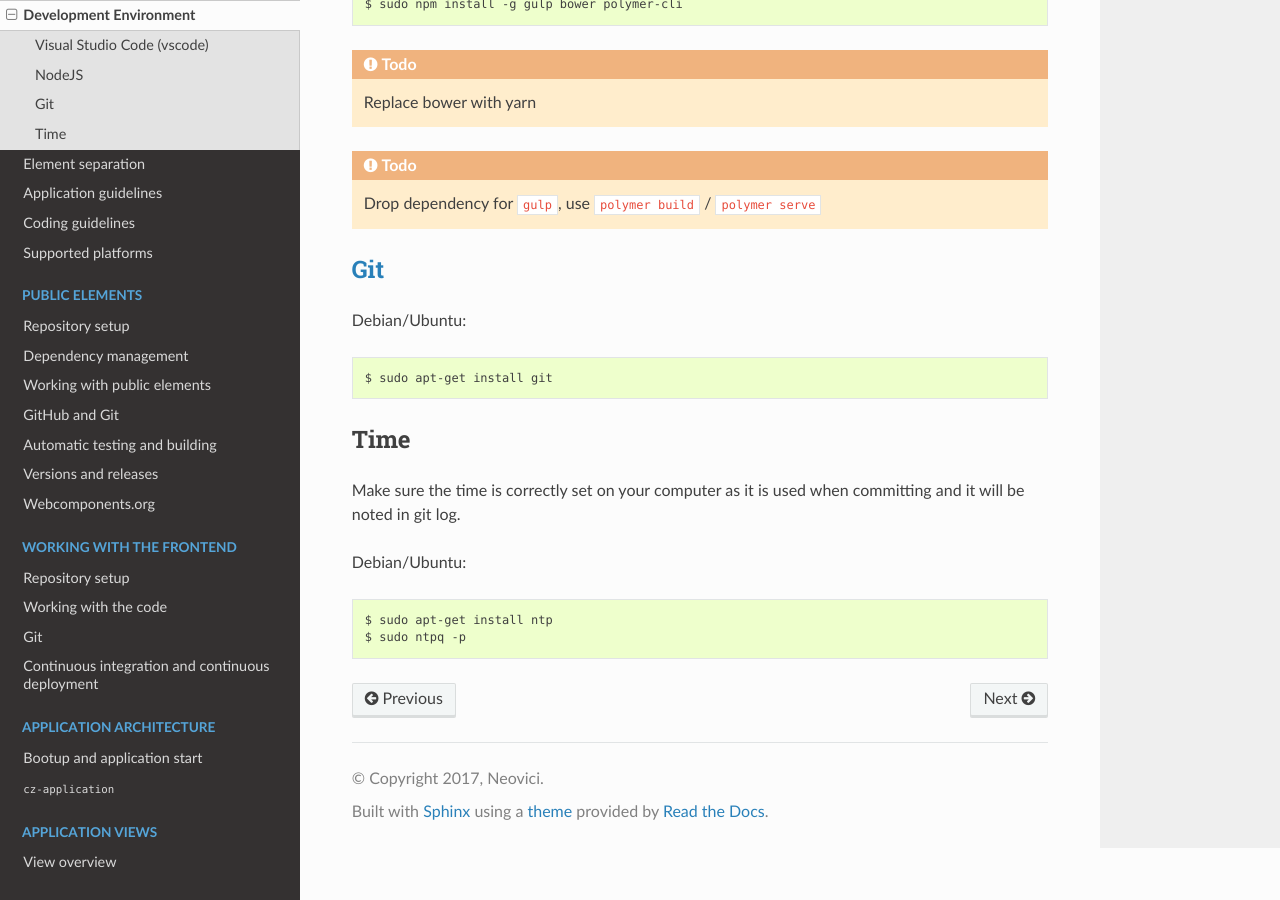
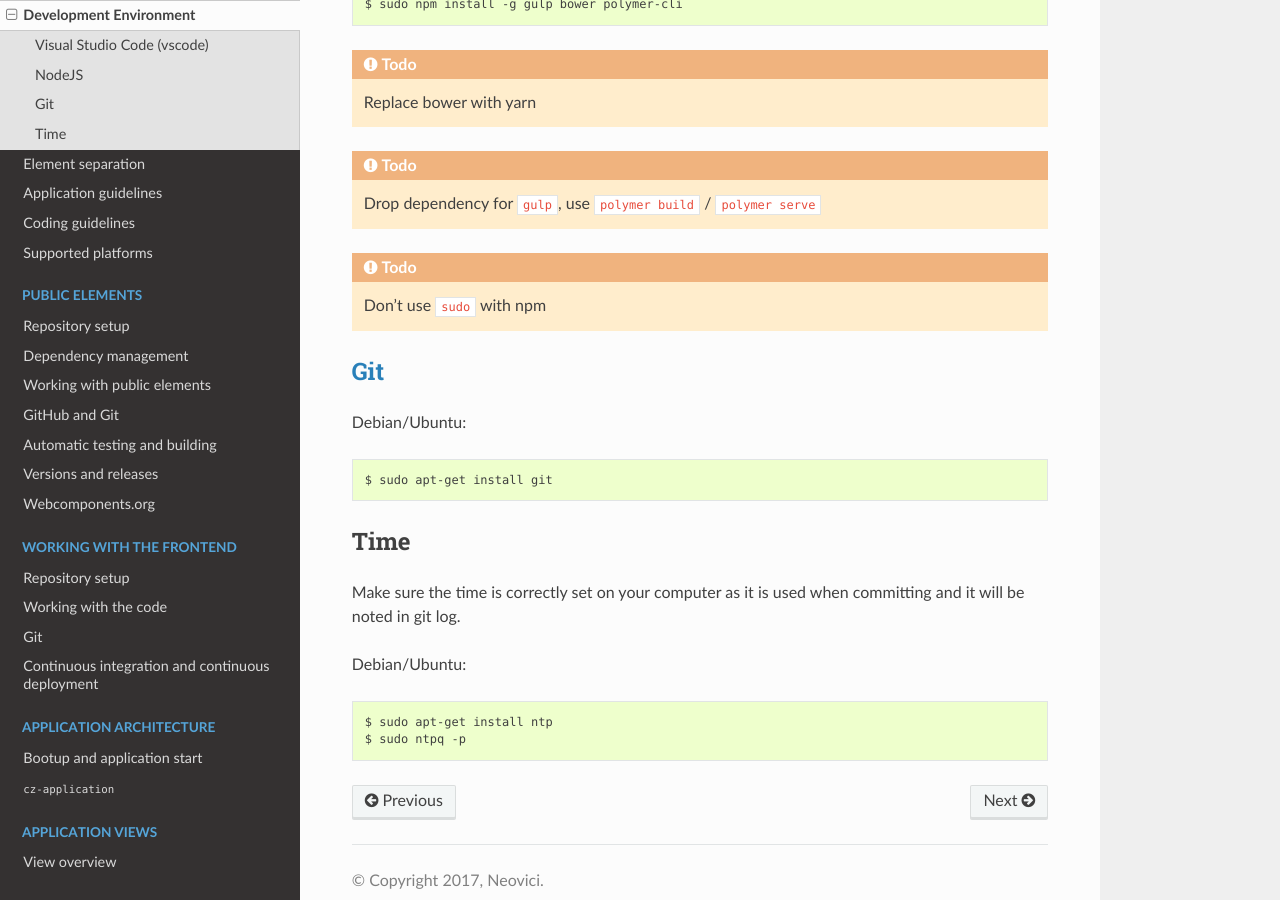
Before and after one commit to plumelo/cosmoz-frontend-rtd, a Sphinx documentation site: the page built from docs/intro/10-development-environment.rst, in a window 1280 px wide and 900 px high, scrolled down 649 px. Built offline with Sphinx 7.4.7 and the Read the Docs theme 2.0.0, drawn with Linux system fonts in a browser that asks for light colours.

Commit message:
'sudo npm' is bad advice, from a security standpoint, and you fck up permissions

```diff
--- a/docs/intro/10-development-environment.rst
+++ b/docs/intro/10-development-environment.rst
@@ -31,6 +31,7 @@ NPM install of Gulp (web server), bower (package manager), Polymer (library)::
 
 .. todo:: Drop dependency for ``gulp``, use ``polymer build`` / ``polymer serve``
 
+.. todo:: Don't use ``sudo`` with npm
 
 .. _git-setup:
 
```
